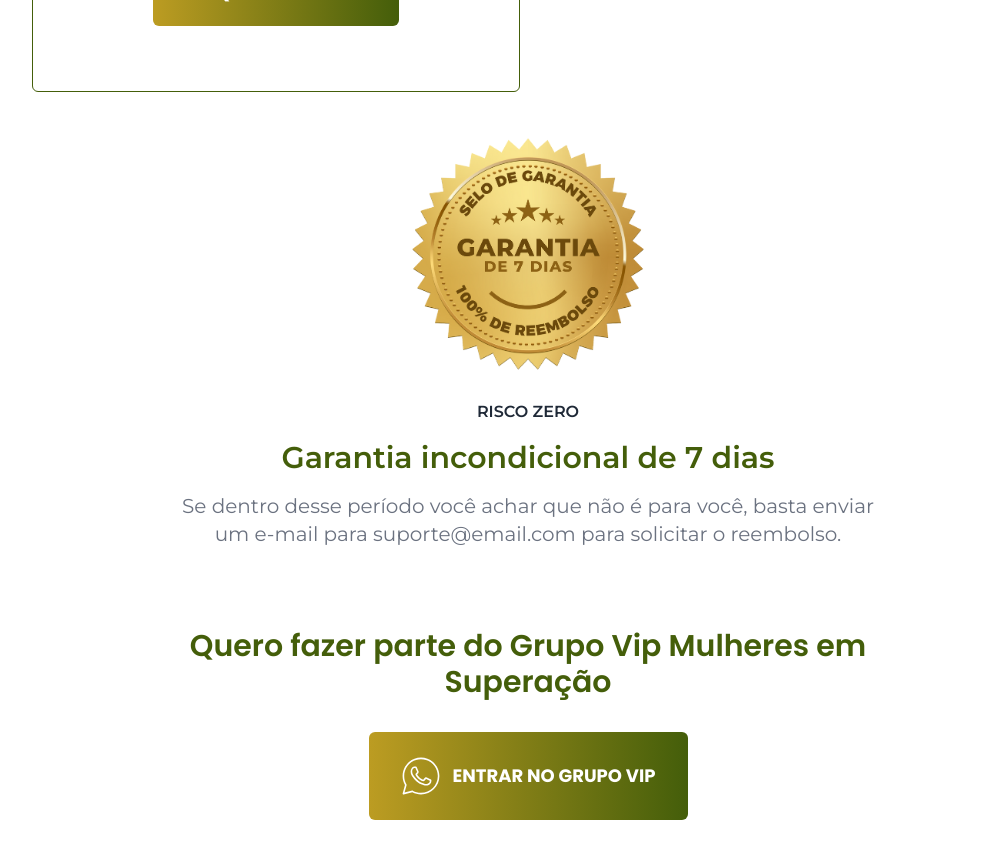
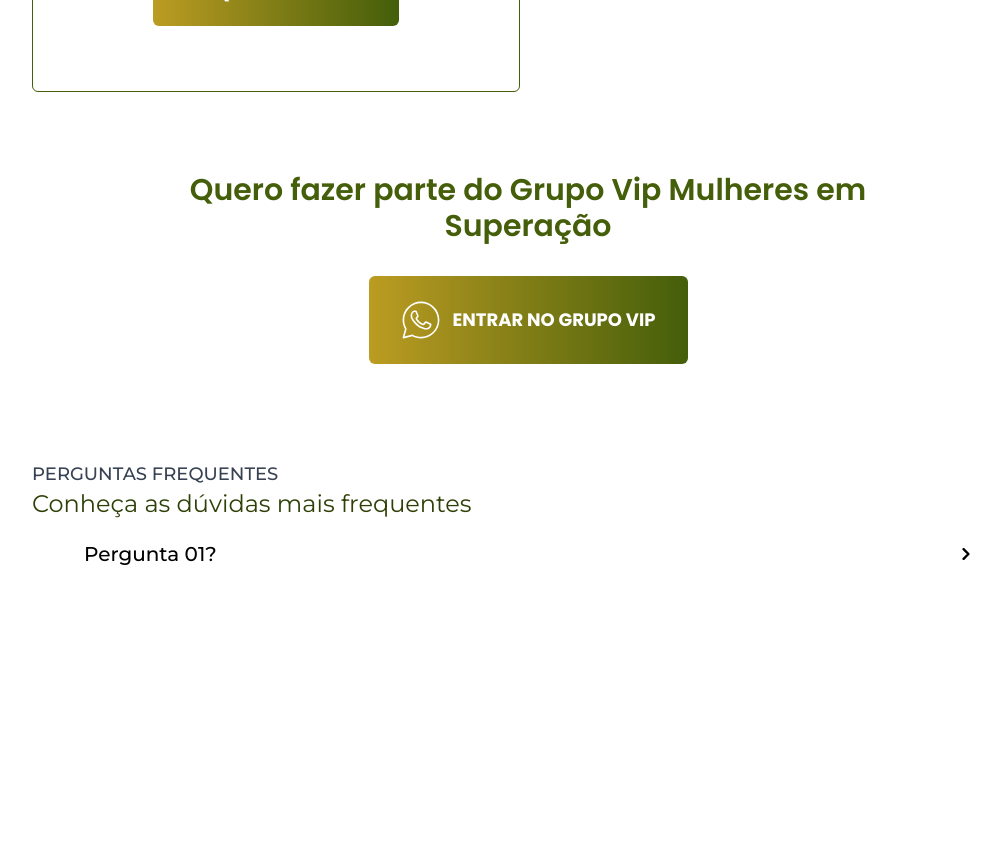
Before and after one commit to ItamarJoire/catia, a React (Vite) app: page / in a window 1280 px wide. Shown: the part 4320-5178 px from the top of the page, without its empty margins (112-1112 px from the left). After the commit the page ends 5004 px from the top, so only its background shows below. Built offline with nearby package versions, Linux system fonts and the light colour scheme.

Commit message:
Remove Garantia

```diff
--- a/src/components/faq.jsx
+++ b/src/components/faq.jsx
@@ -13,7 +13,7 @@ export function Faq(){
             text='text-title'
             question='Pergunta 01?'
             response='Lorem ipsum dolor sit amet consectetur adipisicing elit. Ducimus quae excepturi necessitatibus, placeat dolor eaque molestiae illo itaque maiores odio sunt! Ullam cumque quis consequuntur maiores ipsam magni voluptatum non?'
-            backgroundResponse='bg-gray-800'
+            backgroundResponse='bg-base-green-dark'
             textResponse='text-white'
           />
       </GridContainer>
--- a/src/components/investiment.jsx
+++ b/src/components/investiment.jsx
@@ -42,12 +42,12 @@ export function Investiment(){
           />
         </div>
 
-        <div className="text-center space-y-4 lg:mx-36">
+        {/* <div className="text-center space-y-4 lg:mx-36">
           <img src={ImgGuarantee} alt="" className="mt-8 w-[260px] mx-auto"/>
           <p className="text-gray-800 uppercase font-semibold">Risco zero</p>
           <p className="text-base-green-light font-semibold text-3xl">Garantia incondicional de 7 dias</p>
           <p className="text-xl text-gray-500">Se dentro desse período você achar que não é para você, basta enviar um e-mail para suporte@email.com para solicitar o reembolso.</p>
-        </div>
+        </div> */}
 
         <div className="mt-20 text-center lg:mx-36">
           <p className="font-['Poppins'] text-3xl text-base-green-light font-semibold ">Quero fazer parte do Grupo Vip Mulheres em Superação</p>
```
